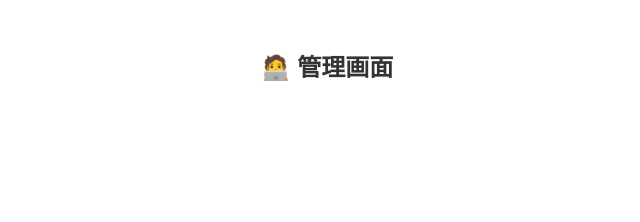
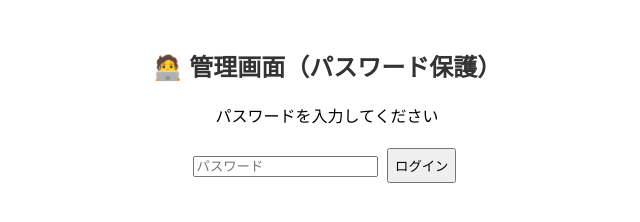
Before and after one commit to itsu914/reservation-app, a plain HTML site: page admin.html in a window 1280 px wide. Shown: the whole page, without its empty margins (313-953 px from the left). Drawn offline with Linux system fonts and the light colour scheme.

Commit message:
Update admin.html

```diff
--- a/admin.html
+++ b/admin.html
@@ -2,21 +2,45 @@
 <html>
 <head>
   <meta charset="UTF-8">
-  <title>管理画面</title>
+  <title>管理画面（パスワード保護）</title>
   <style>
     body { font-family: sans-serif; text-align: center; padding: 20px; }
     h2 { color: #333; }
     button { margin: 5px; padding: 6px; }
     li { margin: 6px 0; border: 1px solid #ccc; padding: 6px; list-style: none; }
+    #list-area { display: none; } /* 最初は非表示 */
   </style>
 </head>
 <body>
-  <h2>🧑‍💻 管理画面</h2>
-  <ul id="adminList"></ul>
+  <h2>🧑‍💻 管理画面（パスワード保護）</h2>
+
+  <div id="login-area">
+    <p>パスワードを入力してください</p>
+    <input type="password" id="password" placeholder="パスワード">
+    <button onclick="checkPassword()">ログイン</button>
+  </div>
+
+  <div id="list-area">
+    <h3>予約リスト</h3>
+    <ul id="adminList"></ul>
+  </div>
 
   <script>
-    // ローカルストレージから予約データを読み込む
+    const ADMIN_PASSWORD = "1234"; // ← 好きなパスワードに変更OK！
+
     let reservations = JSON.parse(localStorage.getItem('reservations') || '[]');
+
+    function checkPassword() {
+      const input = document.getElementById('password').value;
+      if (input === ADMIN_PASSWORD) {
+        document.getElementById('login-area').style.display = 'none';
+        document.getElementById('list-area').style.display = 'block';
+        updateAdminList();
+      } else {
+        alert("パスワードが違います❌");
+        location.reload();
+      }
+    }
 
     function updateAdminList() {
       const list = document.getElementById('adminList');
@@ -37,8 +61,6 @@
         list.appendChild(li);
       });
     }
-
-    updateAdminList();
   </script>
 </body>
 </html>
```
